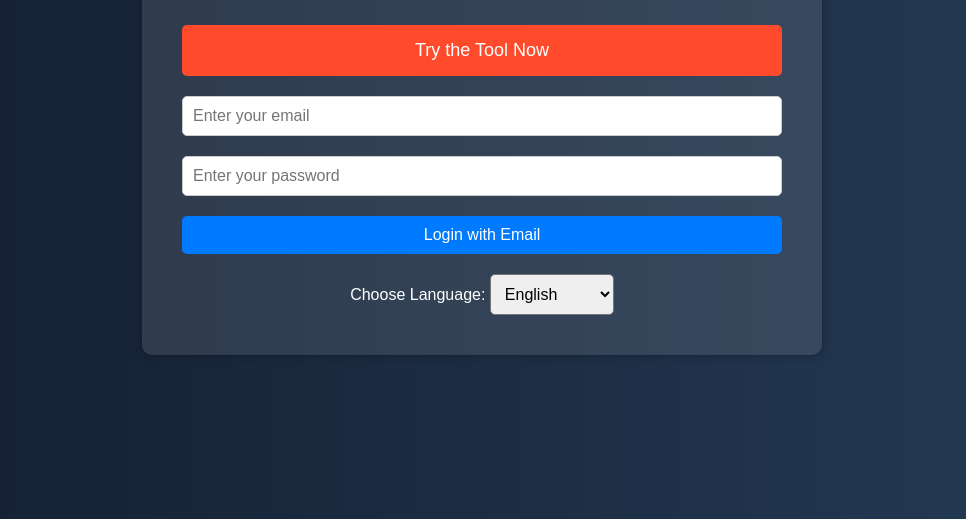
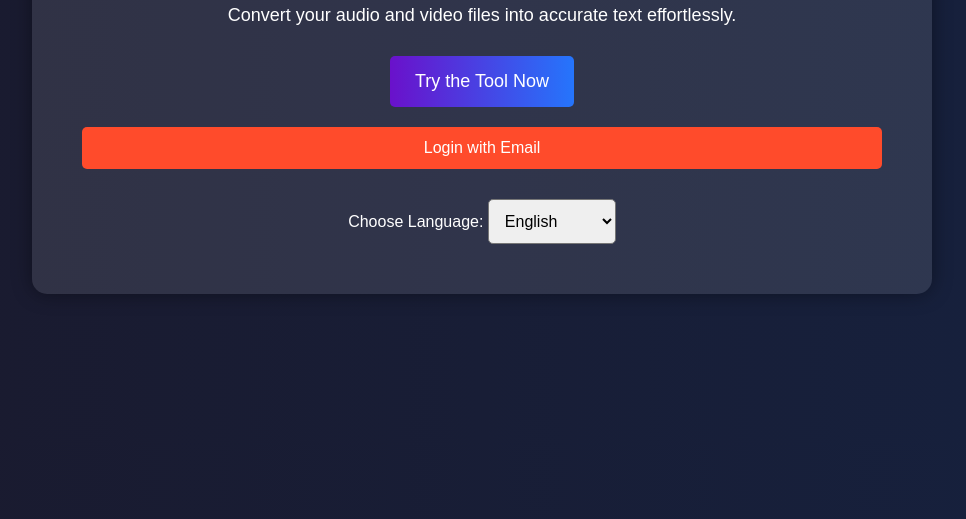
Before and after one commit to soufian720/VeltoIA-, a plain HTML site: page index.html in a window 1280 px wide. Shown: the part 281-800 px from the top of the page, without its empty margins (158-1124 px from the left). Drawn offline with Linux system fonts and the light colour scheme; no server answers.

Commit message:
Update index.html

```diff
--- a/index.html
+++ b/index.html
@@ -11,19 +11,25 @@
             font-family: Arial, sans-serif;
             margin: 0;
             padding: 0;
-            background: linear-gradient(to right, #141E30, #243B55);
+            background: linear-gradient(to right, #1a1a2e, #16213e);
             color: white;
             text-align: center;
         }
         .container {
-            max-width: 600px;
-            margin: 100px auto;
+            max-width: 800px;
+            margin: 150px auto;
             background: rgba(255, 255, 255, 0.1);
-            padding: 40px;
-            border-radius: 10px;
-            box-shadow: 0 0 10px rgba(0, 0, 0, 0.3);
+            padding: 50px;
+            border-radius: 15px;
+            box-shadow: 0 0 20px rgba(0, 0, 0, 0.4);
+            animation: fadeIn 1.5s ease-in-out;
+        }
+        @keyframes fadeIn {
+            from { opacity: 0; transform: translateY(-20px); }
+            to { opacity: 1; transform: translateY(0); }
         }
         h1 {
+            font-size: 36px;
             margin-bottom: 20px;
         }
         p {
@@ -31,49 +37,42 @@
             margin-bottom: 30px;
         }
         .button {
-            display: block;
-            background-color: #ff4b2b;
+            display: inline-block;
+            background: linear-gradient(to right, #6a11cb, #2575fc);
             color: white;
-            padding: 15px 20px;
+            padding: 15px 25px;
             text-decoration: none;
             font-size: 18px;
             border-radius: 5px;
-            transition: background 0.3s;
+            transition: transform 0.3s;
         }
         .button:hover {
-            background-color: #ff3a1f;
+            transform: scale(1.1);
         }
         .login {
             margin-top: 20px;
             display: flex;
             flex-direction: column;
-            gap: 10px;
-        }
-        .login input {
-            padding: 10px;
-            font-size: 16px;
-            border-radius: 5px;
-            border: 1px solid #ccc;
-            margin-bottom: 10px;
+            gap: 15px;
         }
         .login button {
-            padding: 10px;
+            padding: 12px;
             font-size: 16px;
-            background-color: #007BFF;
+            background-color: #ff4b2b;
             border: none;
             color: white;
             cursor: pointer;
             border-radius: 5px;
-            transition: background 0.3s;
+            transition: transform 0.3s;
         }
         .login button:hover {
-            background-color: #0056b3;
+            transform: scale(1.1);
         }
         .language-selector {
-            margin-top: 20px;
+            margin-top: 30px;
         }
         .language-selector select {
-            padding: 10px;
+            padding: 12px;
             font-size: 16px;
             border-radius: 5px;
         }
@@ -81,12 +80,10 @@
 </head>
 <body>
     <div class="container">
-        <h1>Welcome to the Speech-to-Text Converter</h1>
-        <p>Upload an audio or video file, and it will be converted to text automatically.</p>
+        <h1>Where Every Word Matters</h1>
+        <p>Convert your audio and video files into accurate text effortlessly.</p>
         <a href="https://e1dcc7a36a8ae7e754.gradio.live" class="button" target="_blank">Try the Tool Now</a>
         <div class="login">
-            <input type="email" id="email" placeholder="Enter your email" required>
-            <input type="password" id="password" placeholder="Enter your password" required>
             <button onclick="signInWithEmail()">Login with Email</button>
         </div>
         <div class="language-selector">
@@ -123,28 +120,18 @@
         const auth = firebase.auth();
 
         function signInWithEmail() {
-            const email = document.getElementById("email").value;
-            const password = document.getElementById("password").value;
+            const email = prompt("Enter your email:");
+            const password = prompt("Enter your password:");
             auth.signInWithEmailAndPassword(email, password)
-                .then(() => alert("Successfully logged in"))
+                .then(user => alert("Successfully logged in"))
                 .catch(error => alert(error.message));
         }
 
         function changeLanguage() {
             const selectedLang = document.getElementById("language").value;
-            localStorage.setItem("selectedLanguage", selectedLang);
             alert("Language changed to " + selectedLang);
-            // Add logic to update the UI or API calls based on the selected language
+            // Implement actual language change functionality here
         }
-
-        // Check if user is already logged in
-        auth.onAuthStateChanged(user => {
-            if (user) {
-                console.log("User is logged in:", user.email);
-            } else {
-                console.log("User is logged out");
-            }
-        });
     </script>
 </body>
 </html>
```
